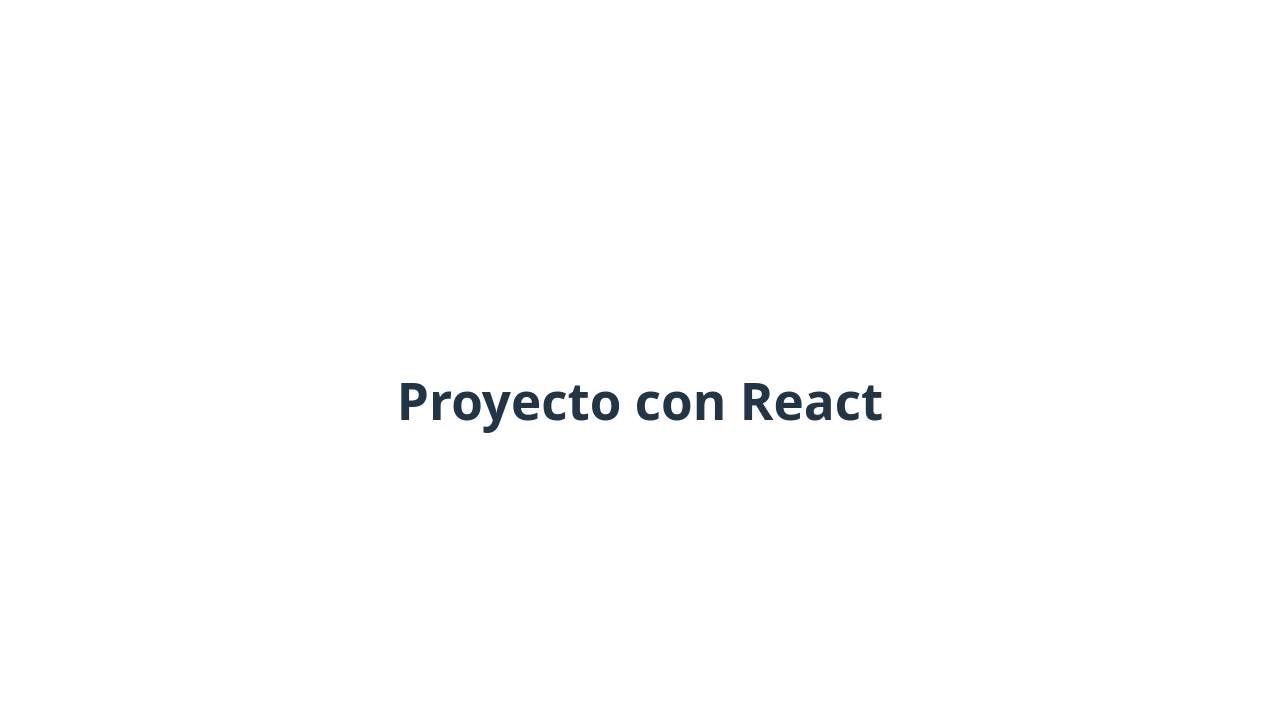
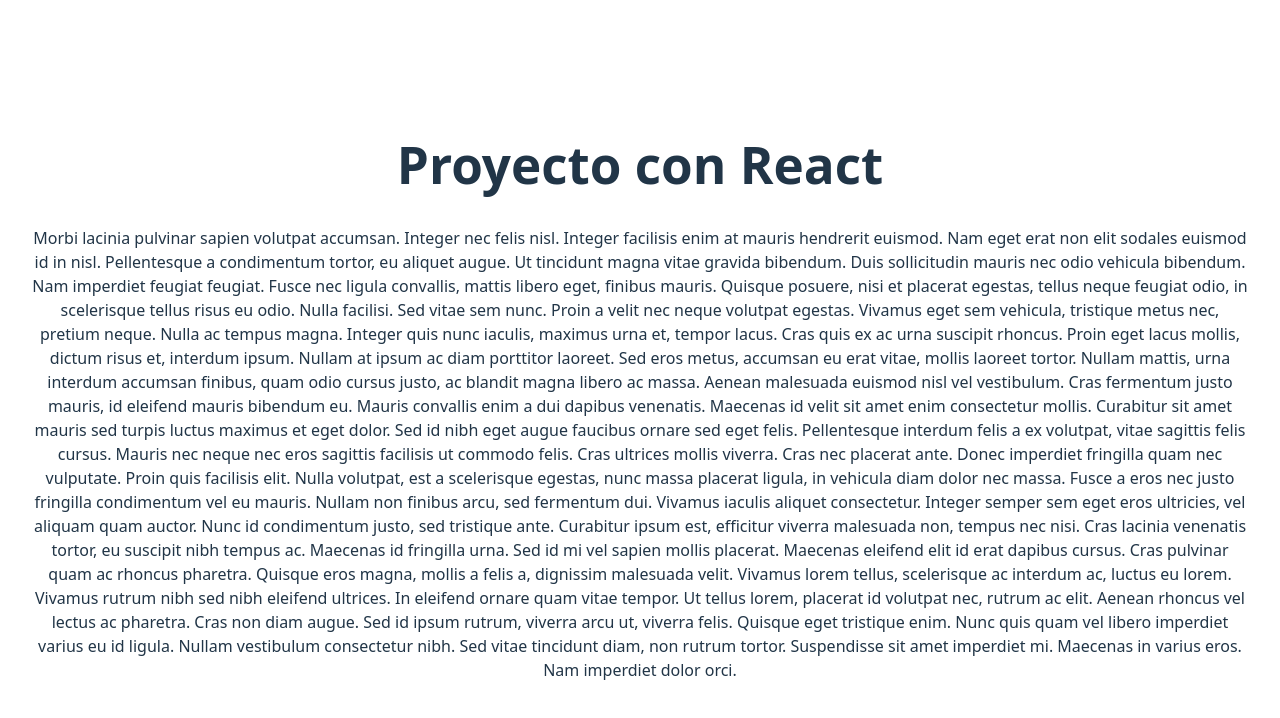
Before and after one commit to Guille-LC/React-Practice, a React (Vite) app: page / in a window 1280 px wide. Shown: the top 718 px of the page. Built offline with nearby package versions, Linux system fonts and the light colour scheme.

Commit message:
prueba uno

```diff
--- a/src/App.jsx
+++ b/src/App.jsx
@@ -6,6 +6,17 @@
     <>
       <div>
         <h1>Proyecto con React</h1>
+        <p>
+        Morbi lacinia pulvinar sapien volutpat accumsan. Integer nec felis nisl. Integer facilisis enim at mauris hendrerit euismod. Nam eget erat non elit sodales euismod id in nisl. Pellentesque a condimentum tortor, eu aliquet augue. Ut tincidunt magna vitae gravida bibendum. Duis sollicitudin mauris nec odio vehicula bibendum. Nam imperdiet feugiat feugiat. Fusce nec ligula convallis, mattis libero eget, finibus mauris. Quisque posuere, nisi et placerat egestas, tellus neque feugiat odio, in scelerisque tellus risus eu odio. Nulla facilisi. Sed vitae sem nunc. Proin a velit nec neque volutpat egestas. Vivamus eget sem vehicula, tristique metus nec, pretium neque. Nulla ac tempus magna. Integer quis nunc iaculis, maximus urna et, tempor lacus.
+
+Cras quis ex ac urna suscipit rhoncus. Proin eget lacus mollis, dictum risus et, interdum ipsum. Nullam at ipsum ac diam porttitor laoreet. Sed eros metus, accumsan eu erat vitae, mollis laoreet tortor. Nullam mattis, urna interdum accumsan finibus, quam odio cursus justo, ac blandit magna libero ac massa. Aenean malesuada euismod nisl vel vestibulum. Cras fermentum justo mauris, id eleifend mauris bibendum eu. Mauris convallis enim a dui dapibus venenatis. Maecenas id velit sit amet enim consectetur mollis. Curabitur sit amet mauris sed turpis luctus maximus et eget dolor. Sed id nibh eget augue faucibus ornare sed eget felis. Pellentesque interdum felis a ex volutpat, vitae sagittis felis cursus. Mauris nec neque nec eros sagittis facilisis ut commodo felis. Cras ultrices mollis viverra. Cras nec placerat ante.
+
+Donec imperdiet fringilla quam nec vulputate. Proin quis facilisis elit. Nulla volutpat, est a scelerisque egestas, nunc massa placerat ligula, in vehicula diam dolor nec massa. Fusce a eros nec justo fringilla condimentum vel eu mauris. Nullam non finibus arcu, sed fermentum dui. Vivamus iaculis aliquet consectetur. Integer semper sem eget eros ultricies, vel aliquam quam auctor. Nunc id condimentum justo, sed tristique ante. Curabitur ipsum est, efficitur viverra malesuada non, tempus nec nisi. Cras lacinia venenatis tortor, eu suscipit nibh tempus ac. Maecenas id fringilla urna.
+
+Sed id mi vel sapien mollis placerat. Maecenas eleifend elit id erat dapibus cursus. Cras pulvinar quam ac rhoncus pharetra. Quisque eros magna, mollis a felis a, dignissim malesuada velit. Vivamus lorem tellus, scelerisque ac interdum ac, luctus eu lorem. Vivamus rutrum nibh sed nibh eleifend ultrices. In eleifend ornare quam vitae tempor. Ut tellus lorem, placerat id volutpat nec, rutrum ac elit. Aenean rhoncus vel lectus ac pharetra. Cras non diam augue. Sed id ipsum rutrum, viverra arcu ut, viverra felis.
+
+Quisque eget tristique enim. Nunc quis quam vel libero imperdiet varius eu id ligula. Nullam vestibulum consectetur nibh. Sed vitae tincidunt diam, non rutrum tortor. Suspendisse sit amet imperdiet mi. Maecenas in varius eros. Nam imperdiet dolor orci.
+        </p>
       </div>
 
     </>
```
